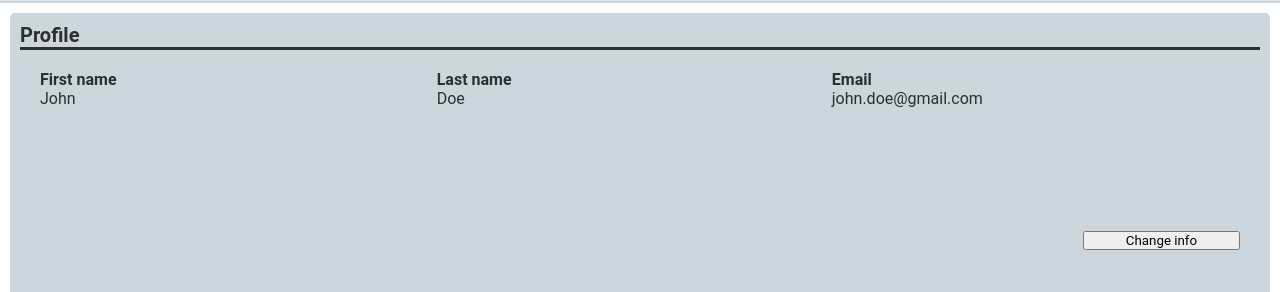
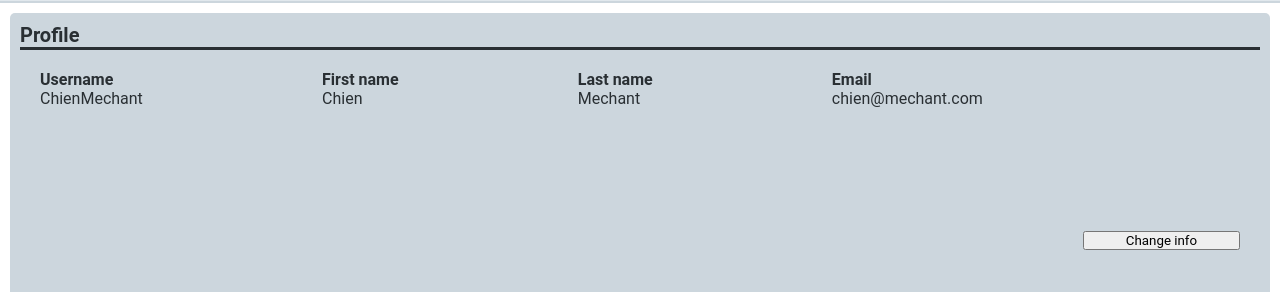
Before and after one commit to SakyunBuns/AuctionZone, a React (Vite) app in the folder dev/app/: page /Profile in a window 1280 px wide. Shown: the part 149-441 px from the top of the page. Built offline with nearby package versions, Linux system fonts and the light colour scheme.

Commit message:
Profile page show what information of logged user

```diff
--- a/dev/app/src/ProfilePage.jsx
+++ b/dev/app/src/ProfilePage.jsx
@@ -1,22 +1,15 @@
 import React, { useContext } from 'react'
 import ItemSection from './component/ItemSection'
-import { paletteContext } from './component/Context'
+import { paletteContext, userContext} from './component/Context'
 
 export default function ProfilePage(props){
 
     const {palette} = useContext(paletteContext)
+    const {user, setUser} = useContext(userContext)
 
     const fontColorStyle = {
         color: palette.textColor,
         borderColor: palette.textColor
-    }
-
-    // This is where the info will be fetched from the database
-    const info = {
-        firstname: 'John',
-        lastname: 'Doe',
-        email: 'john.doe@gmail.com'
-
     }
 
     return(
@@ -26,16 +19,20 @@ export default function ProfilePage(props){
                 <div style={fontColorStyle} className='profile--content--section'>
                     <div className='profile--content--info--container'>
                         <div className='profile--content--info'>
+                            <p >Username</p>
+                            {user ? <p>{user.username}</p> : <p>Visitor</p>}
+                        </div>
+                        <div className='profile--content--info'>
                             <p >First name</p>
-                            <p>{info.firstname}</p>
+                            {user ? <p>{user.firstName}</p> : <p>Visitor</p>}
                         </div>
                         <div className='profile--content--info'>
                             <p>Last name</p>
-                            <p>{info.lastname}</p>
+                            {user ? <p>{user.lastName}</p> : <p>Visitor</p>}
                         </div>
                         <div className='profile--content--info'>
                             <p>Email</p>
-                            <p>{info.email}</p>
+                            {user ? <p>{user.email}</p> : <p>Visitor</p>}
                         </div>
                     </div>
                     <div className='profile--content--button'>
@@ -57,7 +54,6 @@ export default function ProfilePage(props){
             </div>
 
             <div className='profile--section'>
-
                 <div className='profile--content--section'>
                     <div style={{width:'100%'}}>
                         <ItemSection  sectionName="Recently viewed" containerHeight={150} imageSize={90}/>
--- a/dev/app/src/component/header/Profile.jsx
+++ b/dev/app/src/component/header/Profile.jsx
@@ -66,4 +66,5 @@ export default function Profile(props){
 
         </div>
     )
+
 }
```
